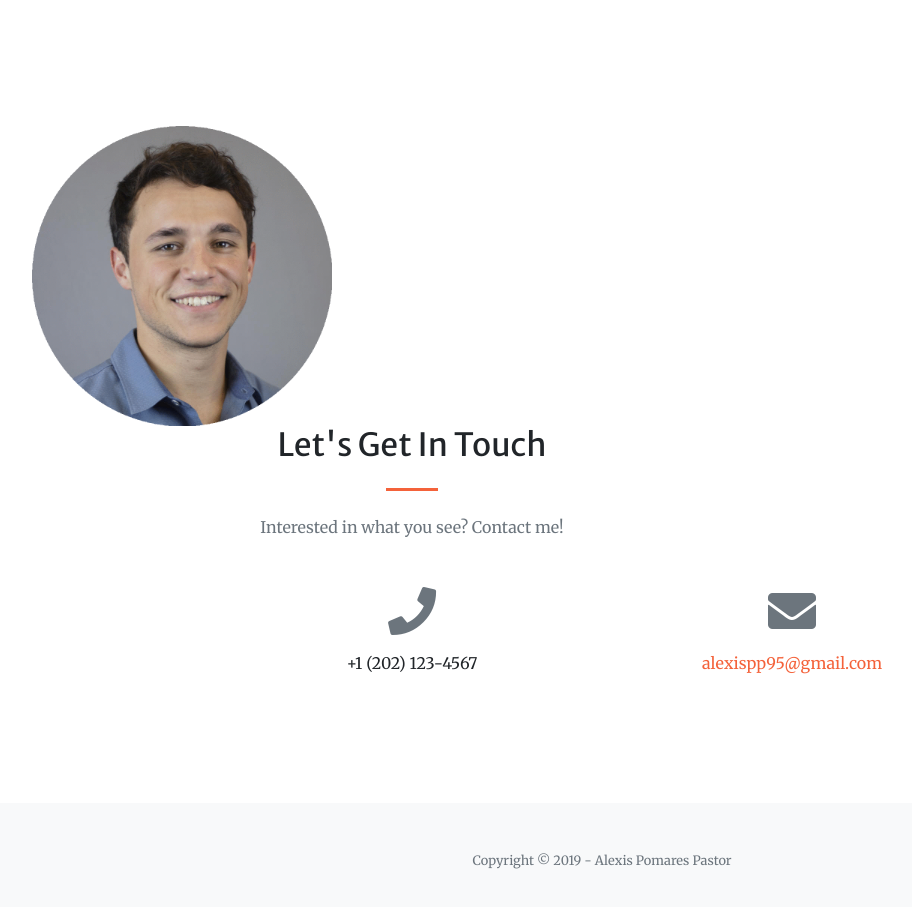
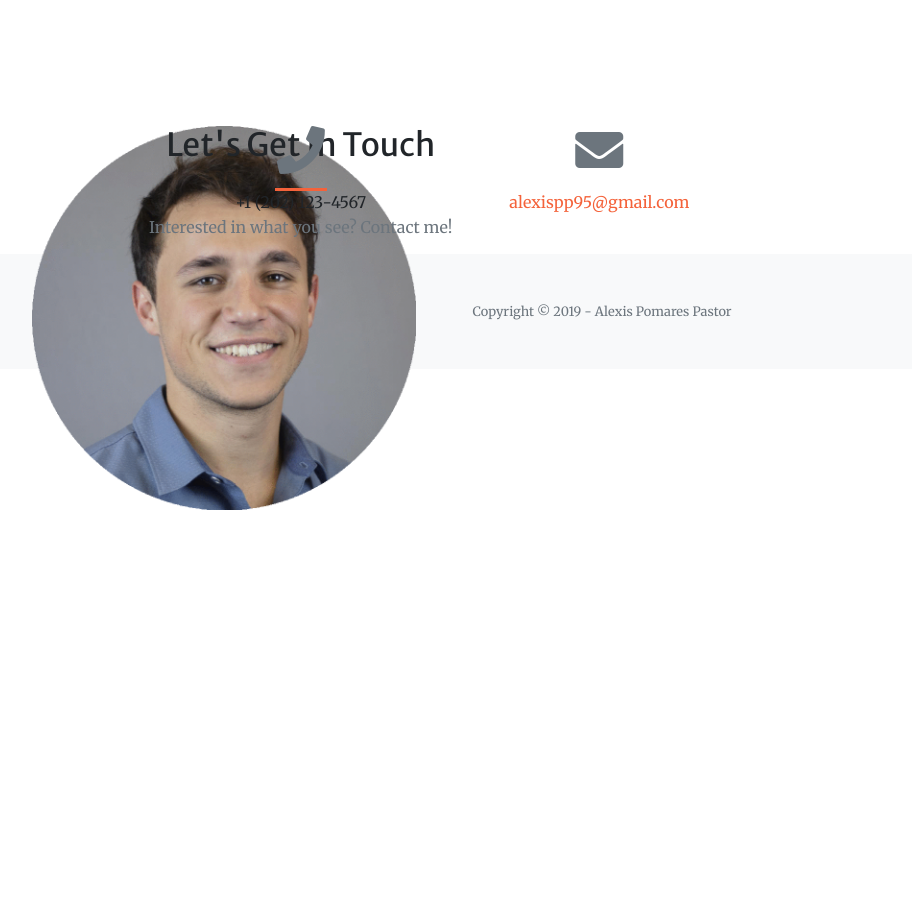
Before and after one commit to Ale-xis/Ale-xis.github.io, a website with bundled scripts: page index.html in a window 1280 px wide. Shown: the part 802-1709 px from the top of the page, without its empty margins (38-950 px from the left). After the commit the page ends 1312 px from the top, so only its background shows below. Built offline with nearby package versions, Linux system fonts and the light colour scheme; a script that the page names is missing.

Commit message:
Update index.html

```diff
--- a/index.html
+++ b/index.html
@@ -116,17 +116,17 @@
   <!-- Contact Section -->
   <section class="page-section" id="contact">
     <div class="container">
-      <div class="row" style="display:inline-block;">
-          <img class="img-fluid" src="img/professional-headshot.png" alt="" style="width:300px;height:300px;">
-      </div>
 	  <div class="row">
+		<img class="img-fluid" src="img/professional-headshot.png" alt="" style="position:absolute;width:30%;height:auto">
+	    <div class="row">
+		  <div class="row" style="position:absolute;width:70%;">
 			<div class="col-lg-8 text-center">
 			  <h2 class="mt-0">Let's Get In Touch</h2>
 			  <hr class="divider my-4">
 			  <p class="text-muted mb-5">Interested in what you see? Contact me!</p>
 			</div>
 		  </div>
-      <div class="row">
+		  <div class="row" style="position:absolute;width:70%;">
 			<div class="col-lg-4 ml-auto text-center">
 			  <i class="fas fa-phone fa-3x mb-3 text-muted"></i>
 			  <div>+1 (202) 123-4567</div>
@@ -134,6 +134,8 @@
 			<div class="col-lg-4 mr-auto text-center">
 			  <i class="fas fa-envelope fa-3x mb-3 text-muted"></i>
 			  <a class="d-block" href="mailto:alexispp95@gmail.com">alexispp95@gmail.com</a>
+			</div>
+		  </div>
 		</div>
 	  </div>
     </div>
```
Lines whose indentation alone changed are shown as unchanged.
